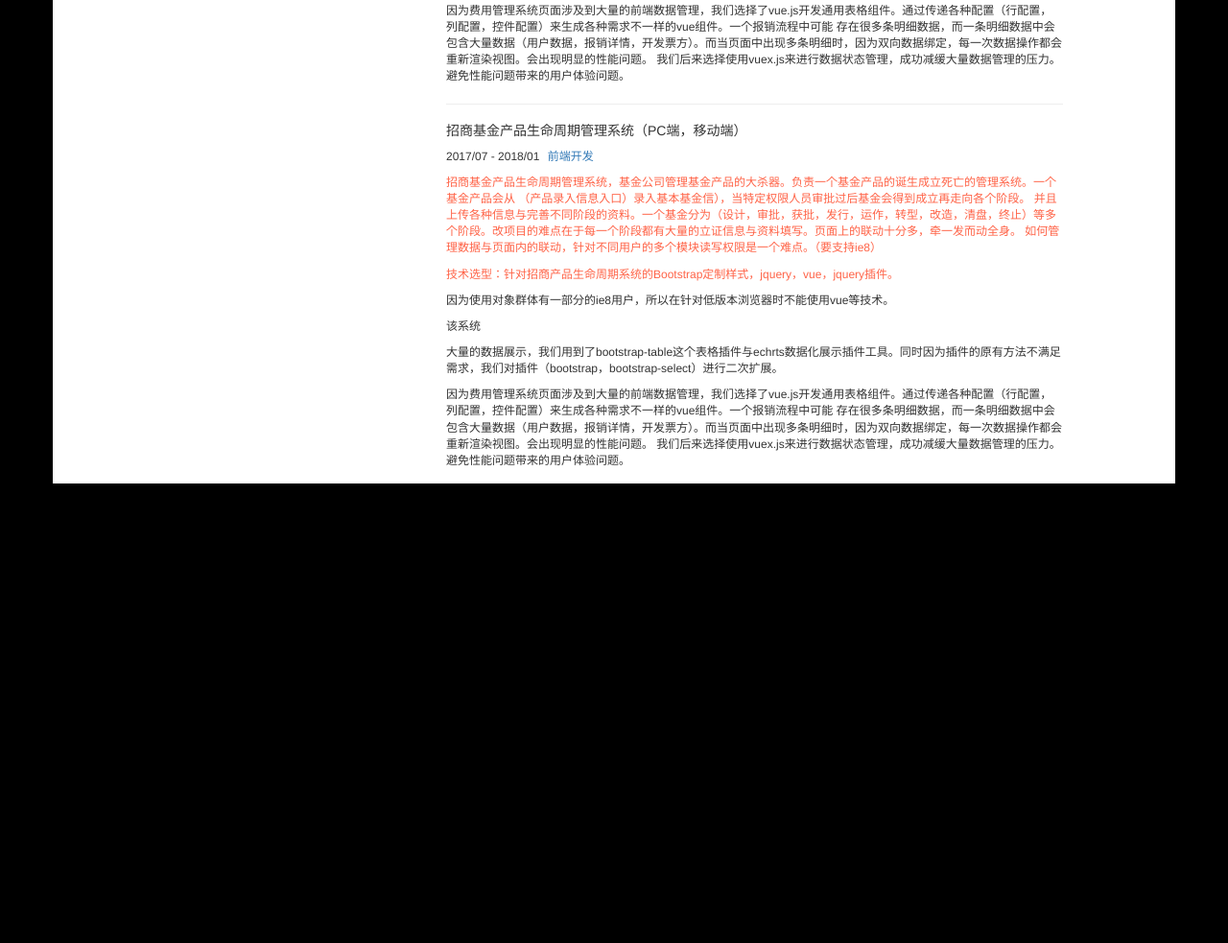
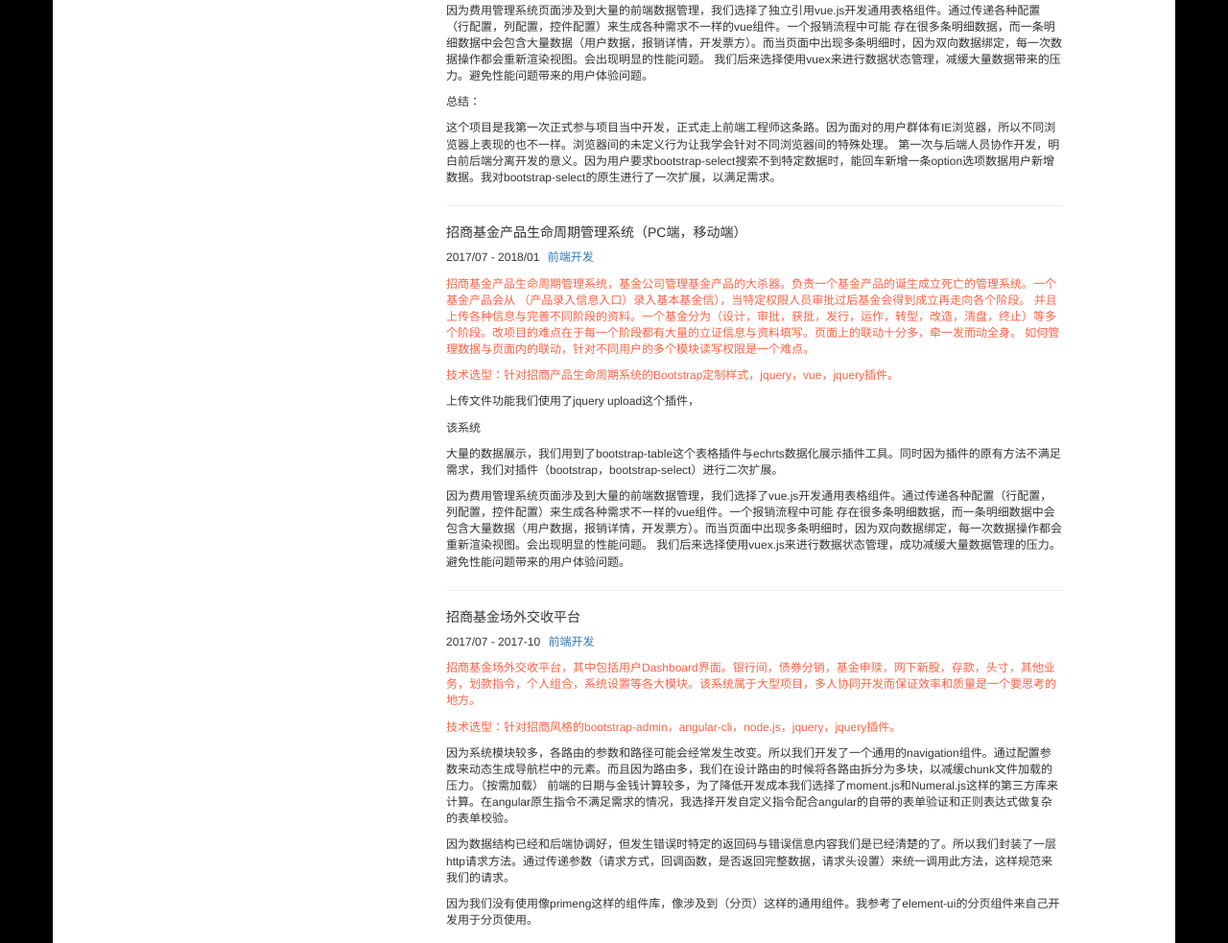
Before and after one commit to onaug6th/onaug6th.github.io, a plain HTML site: page index.html in a window 1280 px wide. Shown: the part 773-1756 px from the top of the page at 96% size. Before the commit the page ends 1277 px from the top, so only its background shows below. Drawn offline with nearby package versions, Linux system fonts and the light colour scheme.

Commit message:
修改了简历内容

```diff
--- a/index.html
+++ b/index.html
@@ -250,8 +250,15 @@
                             大量的数据展示，我们用到了bootstrap-table这个表格插件与echrts数据化展示插件工具。同时因为插件的原有方法不满足需求，我们对插件（bootstrap，bootstrap-select）进行二次扩展。
                         </p>
                         <p>
-                            因为费用管理系统页面涉及到大量的前端数据管理，我们选择了vue.js开发通用表格组件。通过传递各种配置（行配置，列配置，控件配置）来生成各种需求不一样的vue组件。一个报销流程中可能 存在很多条明细数据，而一条明细数据中会包含大量数据（用户数据，报销详情，开发票方）。而当页面中出现多条明细时，因为双向数据绑定，每一次数据操作都会重新渲染视图。会出现明显的性能问题。
-                            我们后来选择使用vuex.js来进行数据状态管理，成功减缓大量数据管理的压力。避免性能问题带来的用户体验问题。
+                            因为费用管理系统页面涉及到大量的前端数据管理，我们选择了独立引用vue.js开发通用表格组件。通过传递各种配置（行配置，列配置，控件配置）来生成各种需求不一样的vue组件。一个报销流程中可能 存在很多条明细数据，而一条明细数据中会包含大量数据（用户数据，报销详情，开发票方）。而当页面中出现多条明细时，因为双向数据绑定，每一次数据操作都会重新渲染视图。会出现明显的性能问题。
+                            我们后来选择使用vuex来进行数据状态管理，减缓大量数据带来的压力。避免性能问题带来的用户体验问题。
+                        </p>
+                        <p>
+                            总结：
+                        </p>
+                        <p>
+                            这个项目是我第一次正式参与项目当中开发，正式走上前端工程师这条路。因为面对的用户群体有IE浏览器，所以不同浏览器上表现的也不一样。浏览器间的未定义行为让我学会针对不同浏览器间的特殊处理。
+                            第一次与后端人员协作开发，明白前后端分离开发的意义。因为用户要求bootstrap-select搜索不到特定数据时，能回车新增一条option选项数据用户新增数据。我对bootstrap-select的原生进行了一次扩展，以满足需求。
                         </p>
                     </div>
 <hr>
@@ -264,7 +271,7 @@
                             <span class="simple-intro">
                                 招商基金产品生命周期管理系统，基金公司管理基金产品的大杀器。负责一个基金产品的诞生成立死亡的管理系统。一个基金产品会从 （产品录入信息入口）录入基本基金信），当特定权限人员审批过后基金会得到成立再走向各个阶段。
                                 并且上传各种信息与完善不同阶段的资料。一个基金分为（设计，审批，获批，发行，运作，转型，改造，清盘，终止）等多个阶段。改项目的难点在于每一个阶段都有大量的立证信息与资料填写。页面上的联动十分多，牵一发而动全身。
-                                如何管理数据与页面内的联动，针对不同用户的多个模块读写权限是一个难点。（要支持ie8）
+                                如何管理数据与页面内的联动，针对不同用户的多个模块读写权限是一个难点。
                             </span>
                         </p>
                         <p>
@@ -273,7 +280,7 @@
                             </span>
                         </p>
                         <p>
-                            因为使用对象群体有一部分的ie8用户，所以在针对低版本浏览器时不能使用vue等技术。
+                            上传文件功能我们使用了jquery upload这个插件，
                         </p>
                         <p>
                             该系统
@@ -284,6 +291,35 @@
                         <p>
                             因为费用管理系统页面涉及到大量的前端数据管理，我们选择了vue.js开发通用表格组件。通过传递各种配置（行配置，列配置，控件配置）来生成各种需求不一样的vue组件。一个报销流程中可能 存在很多条明细数据，而一条明细数据中会包含大量数据（用户数据，报销详情，开发票方）。而当页面中出现多条明细时，因为双向数据绑定，每一次数据操作都会重新渲染视图。会出现明显的性能问题。
                             我们后来选择使用vuex.js来进行数据状态管理，成功减缓大量数据管理的压力。避免性能问题带来的用户体验问题。
+                        </p>
+                    </div>
+<hr>
+                    <h5>招商基金场外交收平台</h5>
+                    <p>2017/07 - 2017-10
+                        <a style="margin-left: 5px;">前端开发</a>
+                    </p>
+                    <div class="detail">
+                        <p>
+                            <span class="simple-intro">
+                                招商基金场外交收平台，其中包括用户Dashboard界面。银行间，债券分销，基金申赎，网下新股，存款，头寸，其他业务，划款指令，个人组合，系统设置等各大模块。该系统属于大型项目，多人协同开发而保证效率和质量是一个要思考的地方。
+                            </span>
+                        </p>
+                        <p>
+                            <span class="used-skill">
+                                技术选型：针对招商风格的bootstrap-admin，angular-cli，node.js，jquery，jquery插件。
+                            </span>
+                        </p>
+                        <p>
+                        </p>
+                        <p>
+                            因为系统模块较多，各路由的参数和路径可能会经常发生改变。所以我们开发了一个通用的navigation组件。通过配置参数来动态生成导航栏中的元素。而且因为路由多，我们在设计路由的时候将各路由拆分为多块，以减缓chunk文件加载的压力。（按需加载）
+                            前端的日期与金钱计算较多，为了降低开发成本我们选择了moment.js和Numeral.js这样的第三方库来计算。在angular原生指令不满足需求的情况，我选择开发自定义指令配合angular的自带的表单验证和正则表达式做复杂的表单校验。
+                        </p>
+                        <p>
+                            因为数据结构已经和后端协调好，但发生错误时特定的返回码与错误信息内容我们是已经清楚的了。所以我们封装了一层http请求方法。通过传递参数（请求方式，回调函数，是否返回完整数据，请求头设置）来统一调用此方法，这样规范来我们的请求。
+                        </p>
+                        <p>
+                            因为我们没有使用像primeng这样的组件库，像涉及到（分页）这样的通用组件。我参考了element-ui的分页组件来自己开发用于分页使用。
                         </p>
                     </div>
                 </div>
```
